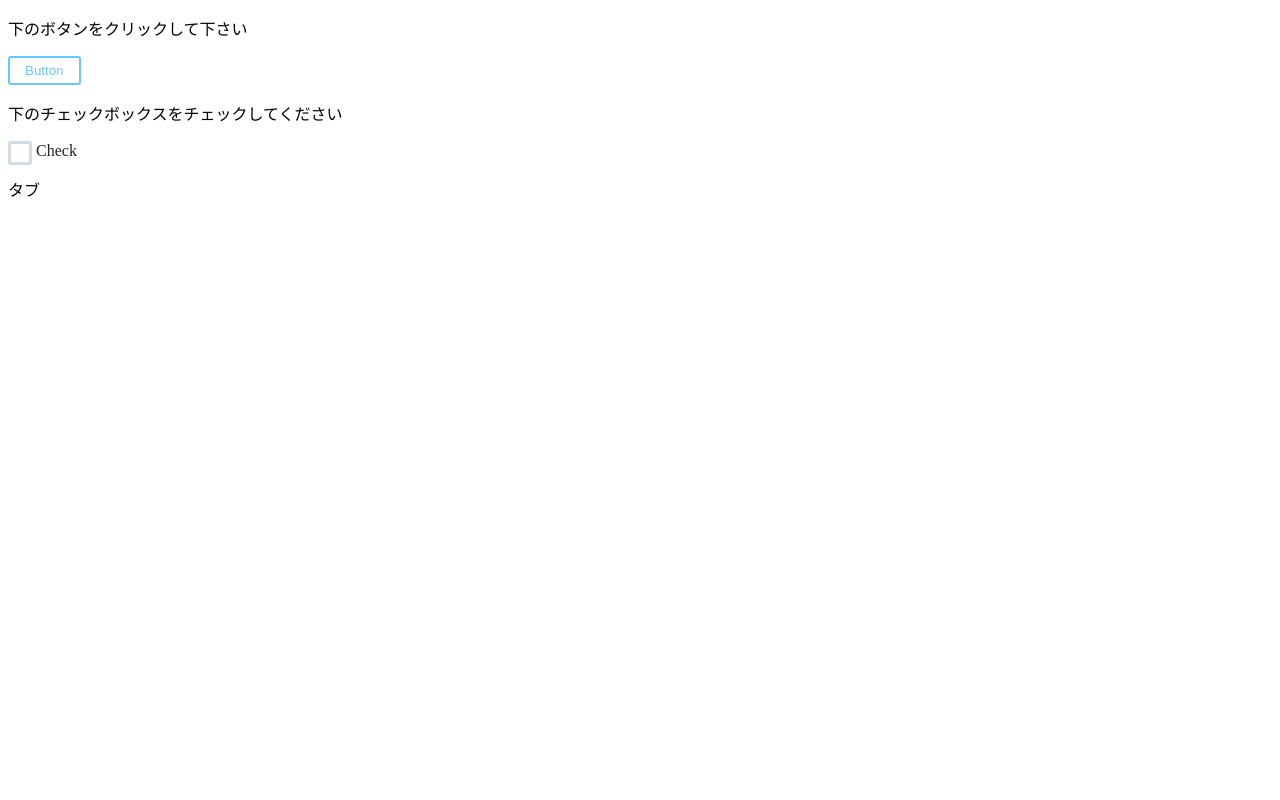
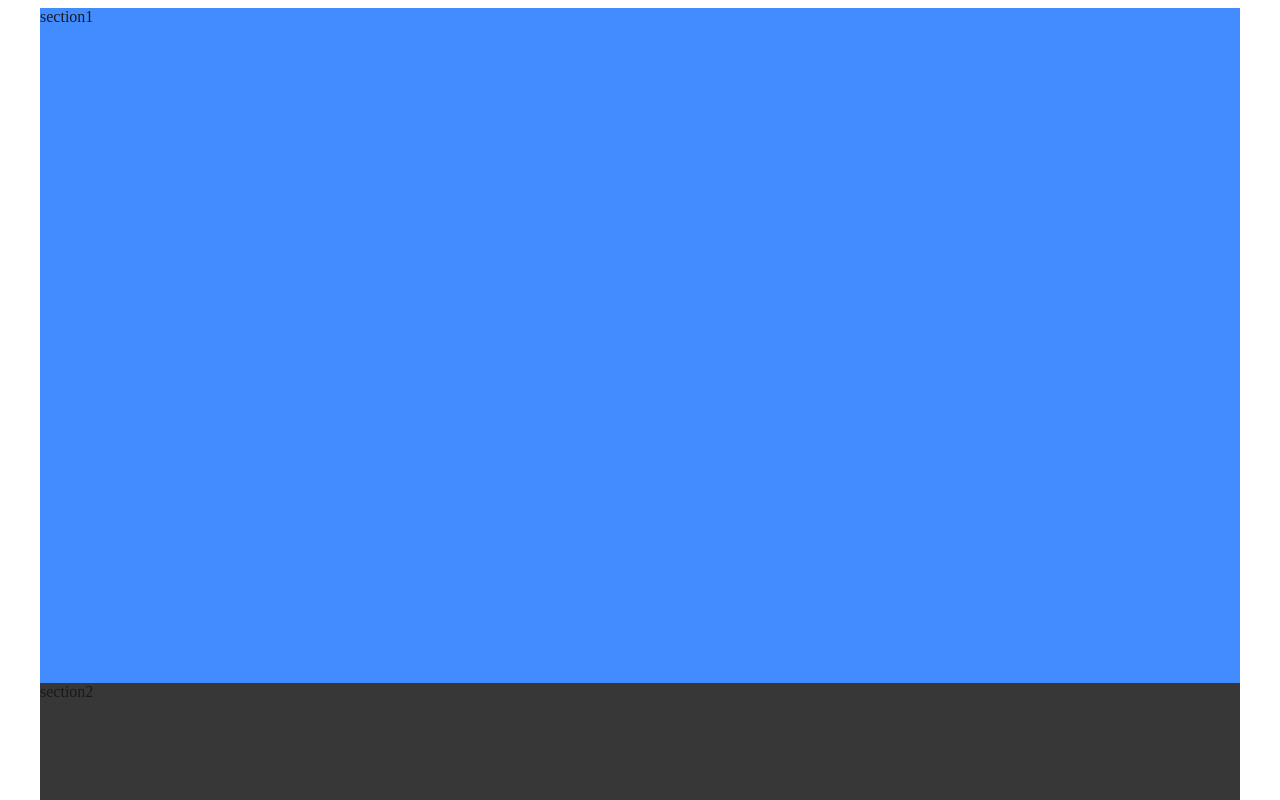
Before and after one commit to kimuniiii/My-Next-Apollo-GraphQL-App, a Next.js app: page /main in a window 1280 px wide. Shown: the top 800 px of the page. Built offline with nearby package versions, Linux system fonts and the light colour scheme.

Commit message:
画像を追加。Topページを簡単に実装。

```diff
--- a/src/pages/main/index.tsx
+++ b/src/pages/main/index.tsx
@@ -1,33 +1,46 @@
-import React, { FC } from 'react';
+import { NextPage } from 'next';
+import React from 'react';
+import styled from 'styled-components';
 
-import { Button } from '../../components/Button';
-import { Checkbox } from '../../components/Checkbox';
-import { Tab } from '../../components/Tab';
-
-const Home: FC = () => {
+const Home: NextPage = () => {
   return (
-    <>
-      <p>下のボタンをクリックして下さい</p>
-      <Button
-        text="Button"
-        isDisabled={false}
-        onClick={() => alert('ボタンをクリックしました')}
-      />
-      <p>下のチェックボックスをチェックしてください</p>
-      <Checkbox name="Check" value="Check" text="Check" disabled={false} />
-      <p>タブ</p>
-      <Tab
-        title="タブ"
-        content={[
-          <Button
-            text="Button"
-            isDisabled={false}
-            onClick={() => alert('ボタンをクリックしました')}
-          />,
-        ]}
-      />
-    </>
+    <StHomeRoot>
+      <StFirstSection>section1</StFirstSection>
+      <StSecondSection>section2</StSecondSection>
+      <StThirdSection>section3</StThirdSection>
+    </StHomeRoot>
   );
 };
 
 export default Home;
+
+const StHomeRoot = styled.main`
+  display: flex;
+  flex-direction: column;
+  justify-content: center;
+  align-items: center;
+`;
+
+const StFirstSection = styled.section`
+  max-width: 1200px;
+  width: 100%;
+  height: 675px;
+  background-color: #2e80ff;
+  opacity: 0.9;
+`;
+
+const StSecondSection = styled.section`
+  max-width: 1200px;
+  width: 100%;
+  height: 675px;
+  background-color: #222222;
+  opacity: 0.9;
+`;
+
+const StThirdSection = styled.section`
+  max-width: 1200px;
+  width: 100%;
+  height: 675px;
+  background-color: #ffd91a;
+  opacity: 0.9;
+`;
```
Also changed, not shown: public/images/company_top.png (added), public/images/image0.jpg (deleted).
